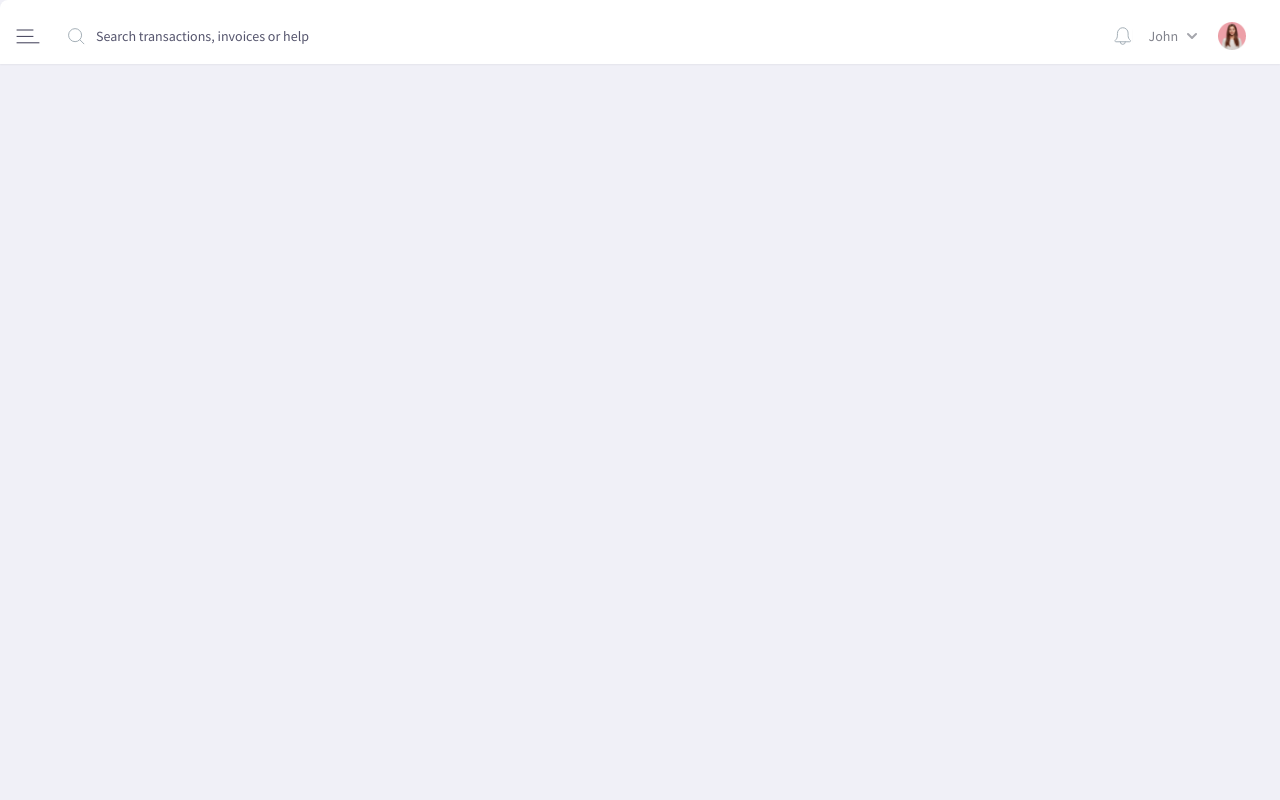
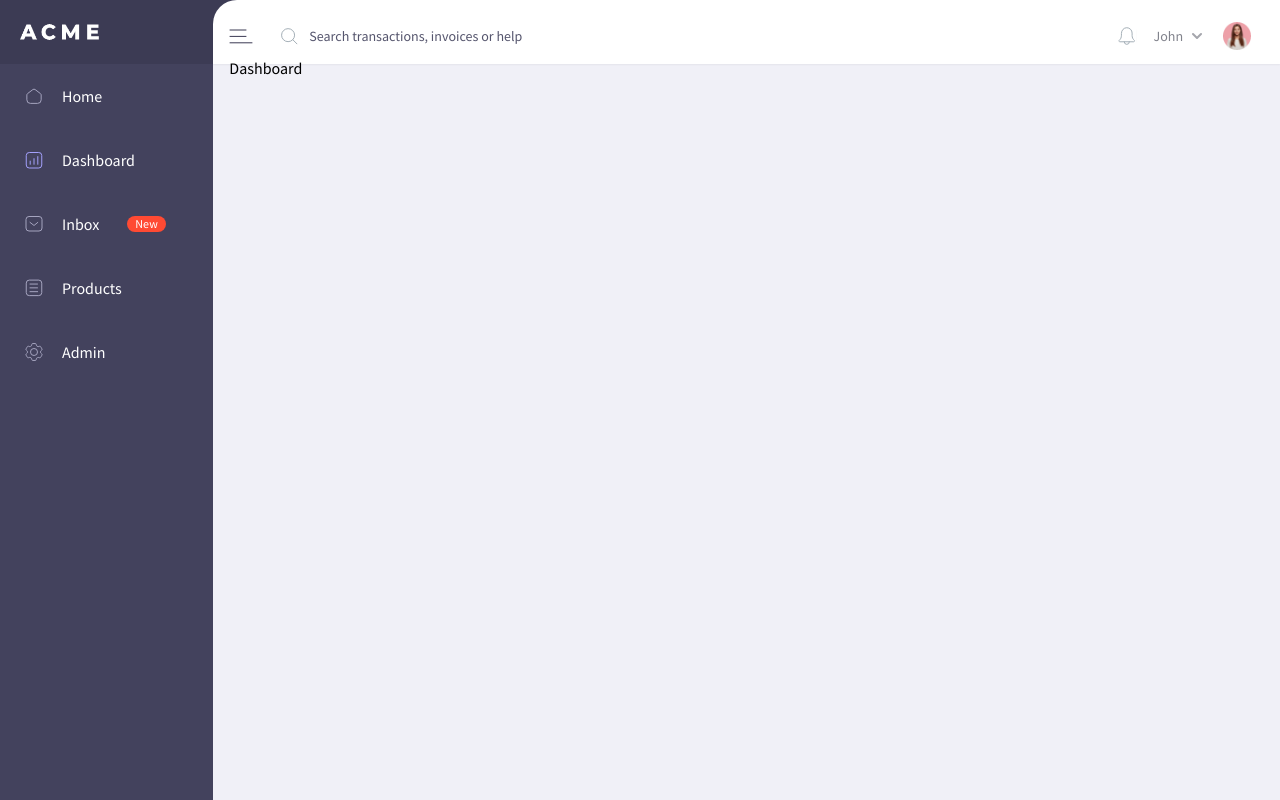
Before and after one commit to JabezSanjay/mitsogo-dashboard, a React (Create React App) app: page / in a window 1280 px wide. Built offline with nearby package versions, Linux system fonts and the light colour scheme.

Commit message:
Completed Navbar, Sidebar and fixed bugs

```diff
--- a/src/App.js
+++ b/src/App.js
@@ -1,10 +1,15 @@
 import React from "react";
 import Navbar from "./Components/Navbar";
+import Dashboard from "./pages/Dashboard";
 
 const App = () => {
   return (
     <div className="min-h-screen bg-bodyColor">
-      <Navbar />
+      <div>
+        <Navbar>
+          <Dashboard />
+        </Navbar>
+      </div>
     </div>
   );
 };
--- a/src/Components/Navbar/index.js
+++ b/src/Components/Navbar/index.js
@@ -9,13 +9,17 @@ import avatarImage from "../../images/Navbar/avatarImage.png";
 import Sidebar from "../Sidebar";
 import "../../index.css";
 
-const Navbar = () => {
-  const [openSidebar, setOpenSidebar] = useState(false);
+const Navbar = ({ children }) => {
+  const [openSidebar, setOpenSidebar] = useState(true);
 
   return (
     <div className="flex">
-      {openSidebar && <Sidebar />}
-      <div className="p-4 bg-white shadow-sm w-full max-h-16 rounded-tl-lg">
+      <Sidebar open={openSidebar === true ? "block" : "hidden"} />
+      <div
+        className={`p-4 bg-white shadow-sm w-full max-h-16 ${
+          openSidebar && "lg:rounded-tl-3xl"
+        }`}
+      >
         <div className="flex items-center">
           <img
             src={HamburgerMenu}
@@ -103,6 +107,7 @@ const Navbar = () => {
             </div>
           </div>
         </div>
+        {children}
       </div>
     </div>
   );
--- a/src/Components/Sidebar/index.js
+++ b/src/Components/Sidebar/index.js
@@ -6,7 +6,7 @@ import InboxIcon from "../../images/Sidebar/inboxIcon.svg";
 import ProductsIcon from "../../images/Sidebar/productsIcon.svg";
 import AdminIcon from "../../images/Sidebar/adminIcon.svg";
 
-const Sidebar = () => {
+const Sidebar = ({ open }) => {
   const tabs = [
     { name: "Home", svg: HomeIcon },
     { name: "Dashboard", svg: DashboardIcon },
@@ -16,8 +16,10 @@ const Sidebar = () => {
   ];
 
   return (
-    <div className="min-h-screen w-full sm:w-1/6 transition duration-150 ease-in-out bg-mainColor active:bg-white">
-      <div className="p-5 flex items-center h-16 bg-darkMainColor">
+    <div
+      className={`${open} min-h-screen w-full sm:w-1/6 transition duration-150 ease-in-out bg-mainColor active:bg-white`}
+    >
+      <div className="p-5 flex items-center h-16 bg-darkMainColor lg:w-96">
         <img src={LogoImage} alt="logo" className="w-20" />
       </div>
       <div>
@@ -28,7 +30,7 @@ const Sidebar = () => {
               {tab.name}
             </a>
             {tab.name === "Inbox" && (
-              <div className="ml-7 content-between bg-warningRed text-white rounded-xl px-2 text-xs">
+              <div className="ml-7 bg-warningRed text-white rounded-xl px-2 text-xs">
                 <p>New</p>
               </div>
             )}
--- /dev/null
+++ b/src/pages/Dashboard.js
@@ -0,0 +1,11 @@
+import React from "react";
+
+const Dashboard = () => {
+  return (
+    <div>
+      <h1>Dashboard</h1>
+    </div>
+  );
+};
+
+export default Dashboard;
```
